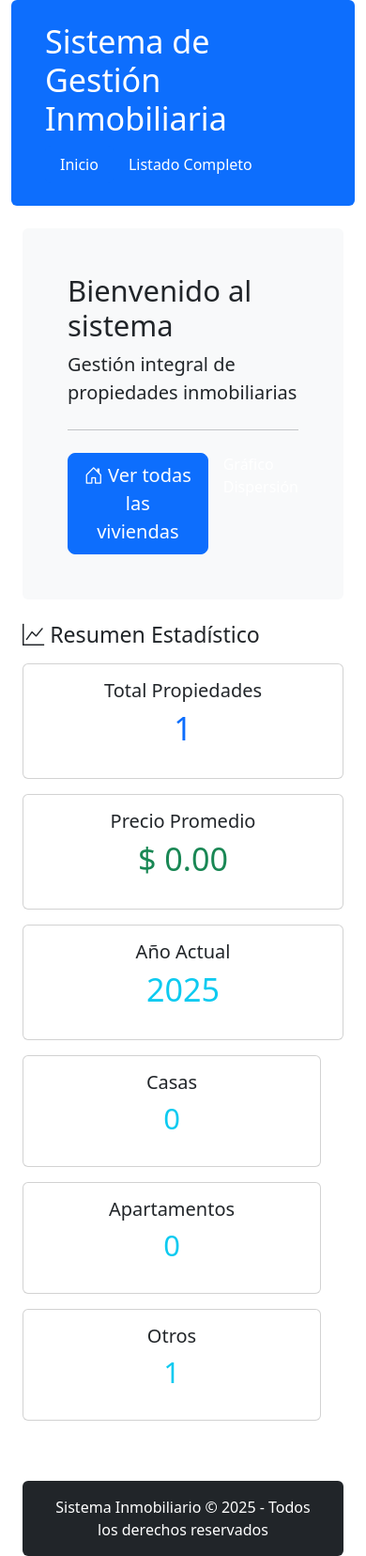
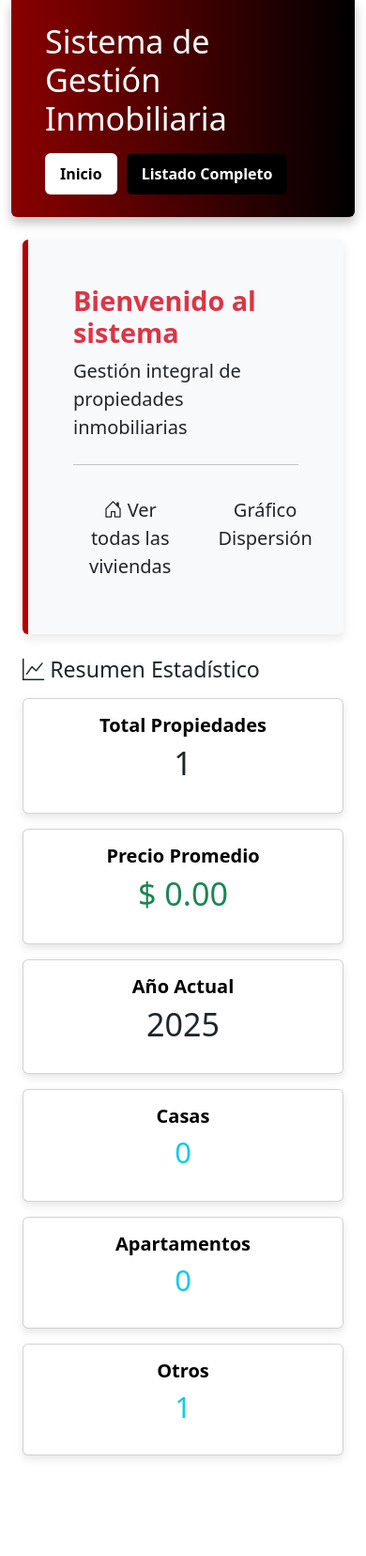
Before and after one commit to Carloshernan2050/VivendasML, a Flask app: page / in a window 390 px wide. Shown: the whole page at 94% size. After the commit the page ends 1553 px from the top, so only its background shows below. Run offline with Flask 3, Linux system fonts and the light colour scheme; a database or web service that is not in the repository returns one stand-in record (values such as "Sample title").

Commit message:
Mejoras en estilos

```diff
--- a/static/style.css
+++ b/static/style.css
@@ -1,196 +1,277 @@
-/* Estilos generales */
+/* ======== BASE GENERAL ======== */
 body {
-    font-family: 'Segoe UI', Tahoma, Geneva, Verdana, sans-serif;
-    line-height: 1.6;
+    font-family: 'Segoe UI', sans-serif;
+    background-color: #f8f9fa;
     margin: 0;
-    padding: 20px;
-    background-color: #f5f5f5;
-    color: #333;
+    padding: 0;
+    color: #212529;
 }
 
-.container {
-    max-width: 1200px;
-    margin: 0 auto;
-    background: white;
-    padding: 20px;
-    border-radius: 8px;
-    box-shadow: 0 0 10px rgba(0,0,0,0.1);
+/* ======== HEADER ======== */
+header {
+    background: linear-gradient(90deg, #b30000, #000000); /* Rojo a negro fuerte */
+    color: #fff;
+    padding: 2rem 1rem;
+    border-radius: 0 0 20px 20px;
+    box-shadow: 0 6px 12px rgba(0,0,0,0.25);
 }
 
-/* Encabezado */
-header {
-    margin-bottom: 30px;
-    padding-bottom: 15px;
-    border-bottom: 1px solid #eee;
+header h1, header h2 {
+    font-size: 2.2rem;
+    font-weight: bold;
+    margin: 0 0 1rem;
 }
 
-h1 {
-    color: #2c3e50;
-    text-align: center;
-    margin-bottom: 20px;
+.nav-pills .nav-link {
+    font-weight: 600;
+    margin-right: 10px;
+    color: #fff !important;
+    background-color: #000000;
+    border-radius: 8px;
+    padding: 10px 18px;
+    transition: all 0.3s ease;
 }
 
-nav ul {
-    list-style: none;
-    padding: 0;
-    display: flex;
-    justify-content: center;
-    gap: 20px;
+.nav-pills .nav-link:hover {
+    background-color: #af0011; /* Rojo fuerte */
+    color: #fff !important;
 }
 
-nav a {
-    text-decoration: none;
-    color: #3498db;
-    padding: 5px 10px;
-    border-radius: 4px;
-    transition: background-color 0.3s;
+.nav-pills .nav-link.active {
+    background-color: #007bff; /* Azul activo */
+    color: #fff !important;
 }
 
-nav a.active {
-    background-color: #3498db;
+/* ======== JUMBOTRON / SECCIÓN PRINCIPAL ======== */
+.jumbotron {
+    background-color: #fff;
+    border-left: 6px solid #b30000;
+    padding: 2rem;
+    border-radius: 15px;
+    box-shadow: 0 4px 12px rgba(0,0,0,0.1);
+    margin-bottom: 2rem;
+}
+
+.jumbotron h2 {
+    color: #b30000;
+    font-weight: bold;
+    font-size: 1.8rem;
+}
+
+/* ======== BOTONES ======== */
+.btn-lg, .btn {
+    font-weight: 600;
+    border-radius: 10px;
+    padding: 12px 24px;
+    font-size: 1rem;
+}
+
+.btn-primary {
+    background-color: #007bff;
+    border-color: #007bff;
+    color: #fff;
+}
+
+.btn-primary:hover {
+    background-color: #0056b3;
+    border-color: #004a99;
+}
+
+a.nav-link.text-white.btn {
+    background-color: #a70011; /* Rojo */
+    color: white !important;
+}
+
+a.nav-link.text-white.btn:hover {
+    background-color: #b10012;
+    color: white !important;
+}
+
+/* ======== TARJETAS Y DATOS ======== */
+.card {
+    border-radius: 15px;
+    box-shadow: 0 4px 10px rgba(0,0,0,0.1);
+    border: 1px solid #dee2e6;
+}
+
+.card-body {
+    padding: 1.5rem;
+    text-align: center;
+}
+
+.display-4, .display-5 {
+    font-weight: bold;
+}
+
+.text-primary {
+    color: #b30000 !important; /* Rojo fuerte */
+}
+
+.text-success {
+    color: #28a745 !important;
+}
+
+.text-info {
+    color: #007bff !important; /* Azul brillante */
+}
+
+/* ======== TABLA ======== */
+.table {
+    background-color: white;
+    border-radius: 10px;
+    overflow: hidden;
+    box-shadow: 0 4px 12px rgba(0, 0, 0, 0.07);
+}
+
+.table th {
+    background-color: #000 !important;
+    color: #fff;
+}
+
+.table-striped > tbody > tr:nth-of-type(odd) {
+    background-color: #f2f2f2;
+}
+
+.table td, .table th {
+    text-align: center;
+    vertical-align: middle;
+}
+
+/* ======== FOOTER ======== */
+footer {
+    background-color: #000000;
+    color: #fff;
+    padding: 1rem;
+    border-radius: 20px 20px 0 0;
+    font-size: 0.9rem;
+    margin-top: 3rem;
+    text-align: center;
+    border-top: 4px solid #dc3545;
+}
+
+/* ======== GRÁFICO ======== */
+canvas {
+    width: 100% !important;
+    height: auto !important;
+    margin-top: 1.5rem;
+}
+
+/* ======== RESPONSIVE ======== */
+@media (max-width: 768px) {
+    header h1, header h2 {
+        font-size: 1.6rem;
+    }
+
+    .btn-lg {
+        font-size: 0.95rem;
+        padding: 10px 18px;
+    }
+
+    .table th, .table td {
+        font-size: 0.9rem;
+        padding: 0.5rem;
+    }
+}
+
+body {
+    font-family: 'Segoe UI', sans-serif;
+    background-color: #f4f6f8;
+    margin: 0;
+    padding: 0;
+    color: #212529;
+}
+
+.bg-gradient-red-black {
+    background: linear-gradient(90deg, #8B0000, #000000);
+}
+
+.nav-pills .nav-link {
+    font-weight: bold;
+    border-radius: 8px;
+    padding: 10px 16px;
+    color: white !important;
+    background-color: black;
+}
+
+.nav-pills .nav-link.active {
+    background-color: white !important;
+    color: black !important;
+}
+
+.btn-negro {
+    background-color: black;
+    color: white;
+    font-weight: 600;
+    border-radius: 8px;
+    padding: 10px 20px;
+    transition: all 0.3s ease;
+}
+
+.btn-negro:hover {
+    background-color: white;
+    color: black;
+    border: 1px solid black;
+}
+
+.jumbotron h2 {
+    color: #8B0000;
+    font-weight: bold;
+}
+
+.card h5 {
+    color: black;
+    font-weight: bold;
+}
+
+footer {
+    background-color: #000;
+    color: white;
+    padding: 1rem;
+    border-radius: 20px 20px 0 0;
+    font-size: 0.9rem;
+    text-align: center;
+}
+
+.titulo-grafico {
+    background-color: #000000;
+    padding: 20px;
+    border-radius: 1px;
+    box-shadow: 0 4px 10px rgba(0, 0, 0, 0.1);
+    text-align: center;
+}
+
+.titulo-grafico h2 {
+    margin: 0;
+    font-weight: bold;
+    color: #ede9e9;
+}
+
+.titulo-grafico {
+    background: linear-gradient(90deg, red, black, blue);
+    padding: 20px;
+    border-radius: 15px;
+    box-shadow: 0 4px 10px rgba(0, 0, 0, 0.1);
+    text-align: center;
     color: white;
 }
 
-/* Barra de herramientas */
-.toolbar {
-    display: flex;
-    justify-content: space-between;
-    margin-bottom: 20px;
-}
-
-.btn {
-    padding: 8px 16px;
-    border: none;
-    border-radius: 4px;
-    cursor: pointer;
-    font-size: 14px;
-    text-decoration: none;
-    transition: background-color 0.3s;
-}
-
-.btn-back {
-    background-color: #ecf0f1;
-    color: #7f8c8d;
-}
-
-.btn-add {
-    background-color: #2ecc71;
-    color: white;
-}
-
-.btn-add:hover {
-    background-color: #27ae60;
-}
-
-/* Tabla de datos */
-.data-table {
-    width: 100%;
-    border-collapse: collapse;
-    margin-bottom: 20px;
-}
-
-.data-table th,
-.data-table td {
-    padding: 12px 15px;
-    text-align: left;
-    border-bottom: 1px solid #ddd;
-}
-
-.data-table th {
-    background-color: #3498db;
-    color: white;
+.titulo-grafico h2 {
+    margin: 0;
     font-weight: bold;
 }
 
-.data-table tr:nth-child(even) {
-    background-color: #f2f2f2;
+.btn-negro {
+    background-color: #000;
+    color: #fff;
+    border: none;
+    border-radius: 8px;
+    padding: 12px 20px;
+    font-weight: bold;
+    transition: background-color 0.3s ease;
+    text-decoration: none;
 }
 
-.data-table tr:hover {
-    background-color: #e3f2fd;
+.btn-negro:hover {
+    background-color: #333;
+    color: #fff;
 }
-
-/* Botones de acción */
-.actions {
-    display: flex;
-    gap: 5px;
-}
-
-.btn-edit {
-    background-color: #f39c12;
-    color: white;
-}
-
-.btn-delete {
-    background-color: #e74c3c;
-    color: white;
-}
-
-/* Paginación */
-.pagination {
-    display: flex;
-    justify-content: center;
-    align-items: center;
-    gap: 10px;
-    margin-top: 20px;
-}
-
-.btn-pagination {
-    padding: 6px 12px;
-    border: 1px solid #ddd;
-    background-color: white;
-    cursor: pointer;
-    border-radius: 4px;
-}
-
-.btn-pagination:disabled {
-    opacity: 0.5;
-    cursor: not-allowed;
-}
-
-/* Estado sin resultados */
-.no-results {
-    text-align: center;
-    padding: 40px 20px;
-    border: 1px dashed #ddd;
-    border-radius: 8px;
-}
-
-.empty-state-icon {
-    width: 60px;
-    height: 60px;
-    margin: 0 auto 20px;
-    background-color: #ecf0f1;
-    border-radius: 50%;
-    display: flex;
-    align-items: center;
-    justify-content: center;
-    font-size: 24px;
-    color: #7f8c8d;
-}
-
-.no-results h3 {
-    color: #2c3e50;
-    margin-bottom: 10px;
-}
-
-.no-results p {
-    color: #7f8c8d;
-    margin-bottom: 20px;
-}
-
-/* Pie de página */
-footer {
-    margin-top: 40px;
-    padding-top: 20px;
-    border-top: 1px solid #eee;
-    text-align: center;
-    color: #7f8c8d;
-    font-size: 14px;
-}
-
-.debug-info {
-    font-size: 12px;
-    color: #95a5a6;
-    margin-top: 5px;
-}
--- a/templates/index.html
+++ b/templates/index.html
@@ -4,12 +4,12 @@
     <meta charset="UTF-8">
     <meta name="viewport" content="width=device-width, initial-scale=1.0">
     <title>Inicio - Sistema Inmobiliario</title>
-    <link rel="stylesheet" href="{{ url_for('static', filename='styles.css') }}">
+    <link rel="stylesheet" href="{{ url_for('static', filename='style.css') }}">
     <link href="https://cdn.jsdelivr.net/npm/bootstrap@5.3.0/dist/css/bootstrap.min.css" rel="stylesheet">
+    <link rel="stylesheet" href="https://cdn.jsdelivr.net/npm/bootstrap-icons@1.10.0/font/bootstrap-icons.css">
 </head>
 <body>
 <div class="container-fluid">
-        <!-- Mensajes Flash -->
     {% with messages = get_flashed_messages(with_categories=true) %}
         {% if messages %}
             <div class="row mt-3">
@@ -25,50 +25,46 @@
         {% endif %}
     {% endwith %}
 
-        <!-- Header -->
-        <header class="bg-primary text-white p-4 mb-4 rounded">
+    <header class="bg-gradient-red-black text-white p-4 mb-4 rounded-bottom">
         <div class="container">
             <h1 class="display-4">Sistema de Gestión Inmobiliaria</h1>
             <nav class="nav nav-pills">
-                    <a class="nav-link active" href="{{ url_for('vivienda.index') }}">Inicio</a>
-                    <a class="nav-link text-white" href="{{ url_for('vivienda.listar_viviendas') }}">Listado Completo</a>
+                <a class="nav-link {% if request.endpoint == 'vivienda.index' %}active{% endif %}" href="{{ url_for('vivienda.index') }}">Inicio</a>
+                <a class="nav-link {% if request.endpoint == 'vivienda.listar_viviendas' %}active{% endif %}" href="{{ url_for('vivienda.listar_viviendas') }}">Listado Completo</a>
             </nav>
         </div>
     </header>
 
-        <!-- Main Content -->
     <main class="container">
-            <!-- Sección de Bienvenida -->
         <section class="jumbotron bg-light p-5 rounded mb-4">
-                <h2 class="display-5">Bienvenido al sistema</h2>
+            <h2 class="display-5 text-danger fw-bold">Bienvenido al sistema</h2>
             <p class="lead">Gestión integral de propiedades inmobiliarias</p>
             <hr class="my-4">
             <div class="d-flex gap-3">
-                    <a href="{{ url_for('vivienda.listar_viviendas') }}" class="btn btn-primary btn-lg">
+                <a href="{{ url_for('vivienda.listar_viviendas') }}" class="btn btn-negro btn-lg">
                     <i class="bi bi-house-door"></i> Ver todas las viviendas
                 </a>
-                    <a class="nav-link text-white" href="{{ url_for('vivienda.grafico_dispersion') }}">
+                <a href="{{ url_for('vivienda.grafico_dispersion') }}" class="btn btn-negro btn-lg">
                     Gráfico Dispersión
                 </a>
             </div>
         </section>
 
-            <!-- Estadísticas Rápidas -->
         <section class="mb-5">
             <h3 class="mb-3"><i class="bi bi-graph-up"></i> Resumen Estadístico</h3>
             <div class="row">
                 <div class="col-md-4 mb-3">
                     <div class="card h-100">
                         <div class="card-body text-center">
-                                <h5 class="card-title">Total Propiedades</h5>
-                                <p class="display-4 text-primary">{{ total_viviendas }}</p>
+                            <h5>Total Propiedades</h5>
+                            <p class="display-4">{{ total_viviendas }}</p>
                         </div>
                     </div>
                 </div>
                 <div class="col-md-4 mb-3">
                     <div class="card h-100">
                         <div class="card-body text-center">
-                                <h5 class="card-title">Precio Promedio</h5>
+                            <h5>Precio Promedio</h5>
                             <p class="display-4 text-success">$ {{ "%0.2f"|format(precio_promedio) }}</p>
                         </div>
                     </div>
@@ -76,16 +72,18 @@
                 <div class="col-md-4 mb-3">
                     <div class="card h-100">
                         <div class="card-body text-center">
-                                <h5 class="card-title">Año Actual</h5>
-                                <p class="display-4 text-info">{{ current_year }}</p>
+                            <h5>Año Actual</h5>
+                            <p class="display-4">{{ current_year }}</p>
                         </div>
                     </div>
                 </div>
+            </div>
+
             <div class="row">
                 <div class="col-md-4 mb-3">
                     <div class="card h-100">
                         <div class="card-body text-center">
-                                    <h5 class="card-title">Casas</h5>
+                            <h5>Casas</h5>
                             <p class="display-5 text-info">{{ contador_tipos['Casa'] }}</p>
                         </div>
                     </div>
@@ -93,7 +91,7 @@
                 <div class="col-md-4 mb-3">
                     <div class="card h-100">
                         <div class="card-body text-center">
-                                    <h5 class="card-title">Apartamentos</h5>
+                            <h5>Apartamentos</h5>
                             <p class="display-5 text-info">{{ contador_tipos['Apartamento'] }}</p>
                         </div>
                     </div>
@@ -101,27 +99,16 @@
                 <div class="col-md-4 mb-3">
                     <div class="card h-100">
                         <div class="card-body text-center">
-                                    <h5 class="card-title">Otros</h5>
+                            <h5>Otros</h5>
                             <p class="display-5 text-info">{{ contador_tipos['Otros'] }}</p>
                         </div>
                     </div>
                 </div>
             </div>
-
-                </div>
         </section>
 
-        <!-- Footer -->
-        <footer class="bg-dark text-white p-3 mt-5 rounded">
-            <div class="container text-center">
-                <p class="mb-0">Sistema Inmobiliario &copy; {{ current_year }} - Todos los derechos reservados</p>
+    </main>
 </div>
-        </footer>
-    </div>
-
-    <!-- Bootstrap Icons -->
-    <link rel="stylesheet" href="https://cdn.jsdelivr.net/npm/bootstrap-icons@1.10.0/font/bootstrap-icons.css">
-    <!-- Bootstrap JS -->
 <script src="https://cdn.jsdelivr.net/npm/bootstrap@5.3.0/dist/js/bootstrap.bundle.min.js"></script>
 </body>
 </html>
```
Also changed, not shown: templates/mostrar_datos.html (+8 -11 lines), templates/scatter.html (+21 -14 lines). Lines whose indentation alone changed are shown as unchanged.
